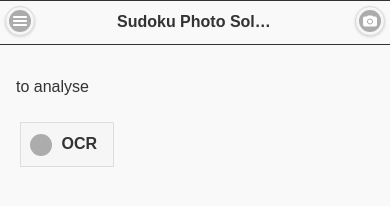
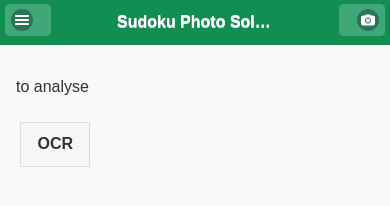
Before and after one commit to szystec/SudokuSolver, a plain HTML site: page Sudoku Photo Solver/www/index.html in a window 390 px wide. Drawn offline with Linux system fonts and the light colour scheme; some packages are replaced by stand-ins of ours.

Commit message:
Index HTML cleanup

```diff
--- a/Sudoku Photo Solver/www/index.html
+++ b/Sudoku Photo Solver/www/index.html
@@ -7,7 +7,7 @@
 
   <title>Sudoku Photo Solver</title>
 
-  <link rel="stylesheet" href="css/custom-theme.css">
+  <link rel="stylesheet" href="css/app-theme.css">
   <link rel="stylesheet" href="css/themes/default/jquery.mobile-1.4.5.css">
   <link rel="stylesheet" href="css/app.css">
 </head>
@@ -18,8 +18,8 @@
 
     <div data-role="header" data-theme="c" class="">
       <h1>Sudoku Photo Solver</h1>
-      <a href="#nav-panel" data-icon="bars" data-theme="c" data-iconpos="notext">Menu</a>
-      <a href="#" onclick="capturePhoto()" data-theme="c" data-icon="camera" data-iconpos="notext">Camera</a>
+      <a href="#nav-panel" class="ui-btn ui-btn-inline ui-icon-bars ui-corner-all ui-btn-icon-left"><p></p></a> <!-- Menu button -->
+      <button onclick="capturePhoto()" class="ui-btn ui-btn-inline ui-icon-camera ui-corner-all ui-btn-icon-right"><p></p></button> <!-- Camera button -->
     </div>
 
     <div role="main" class="ui-content jqm-content jqm-fullwidth">
@@ -31,7 +31,7 @@
       </div>
       <canvas id="myCanvas" style="display: none;"></canvas>
       <img id="myImage" src=""/>
-      <a href="#" onclick="ocr()" class="ui-btn ui-btn-inline ui-btn-icon-left">OCR</a>
+      <button onclick="ocr()" class="ui-btn ui-btn-inline ui-btn-icon-left">OCR</button>
 
     </div>
 
```
